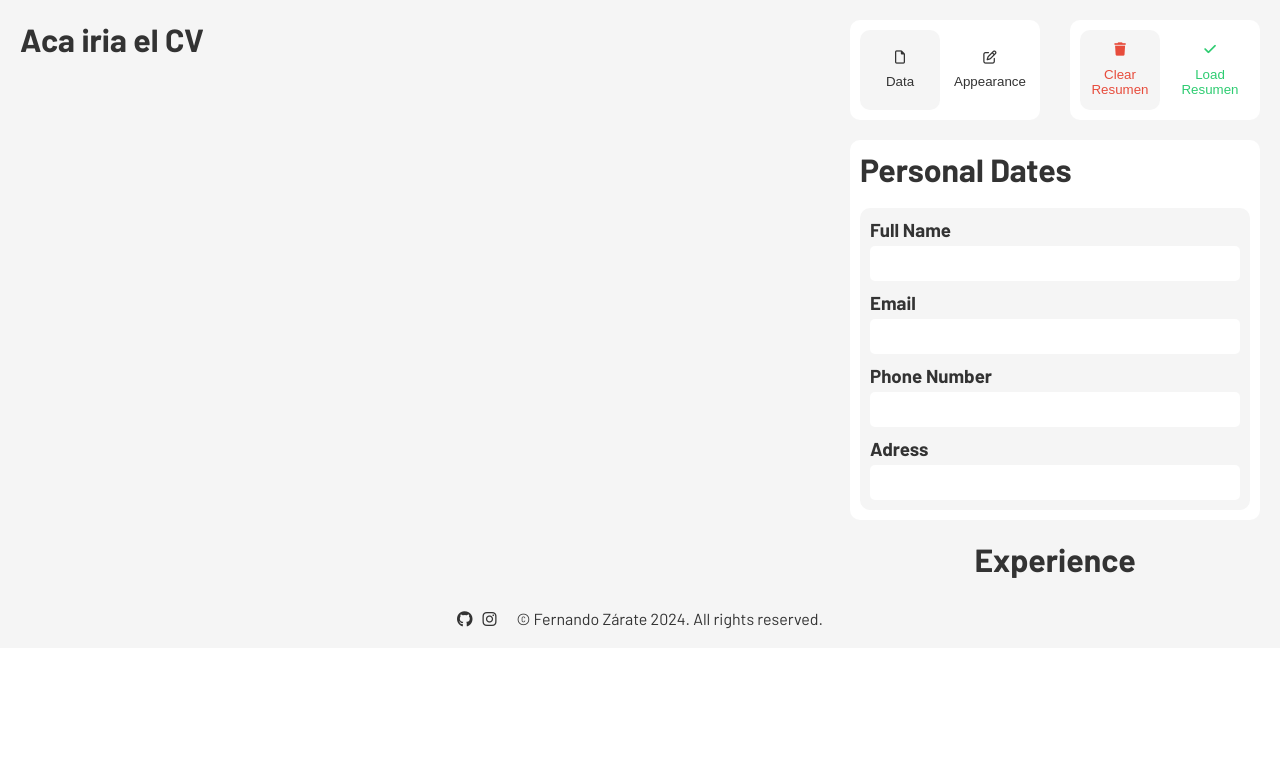
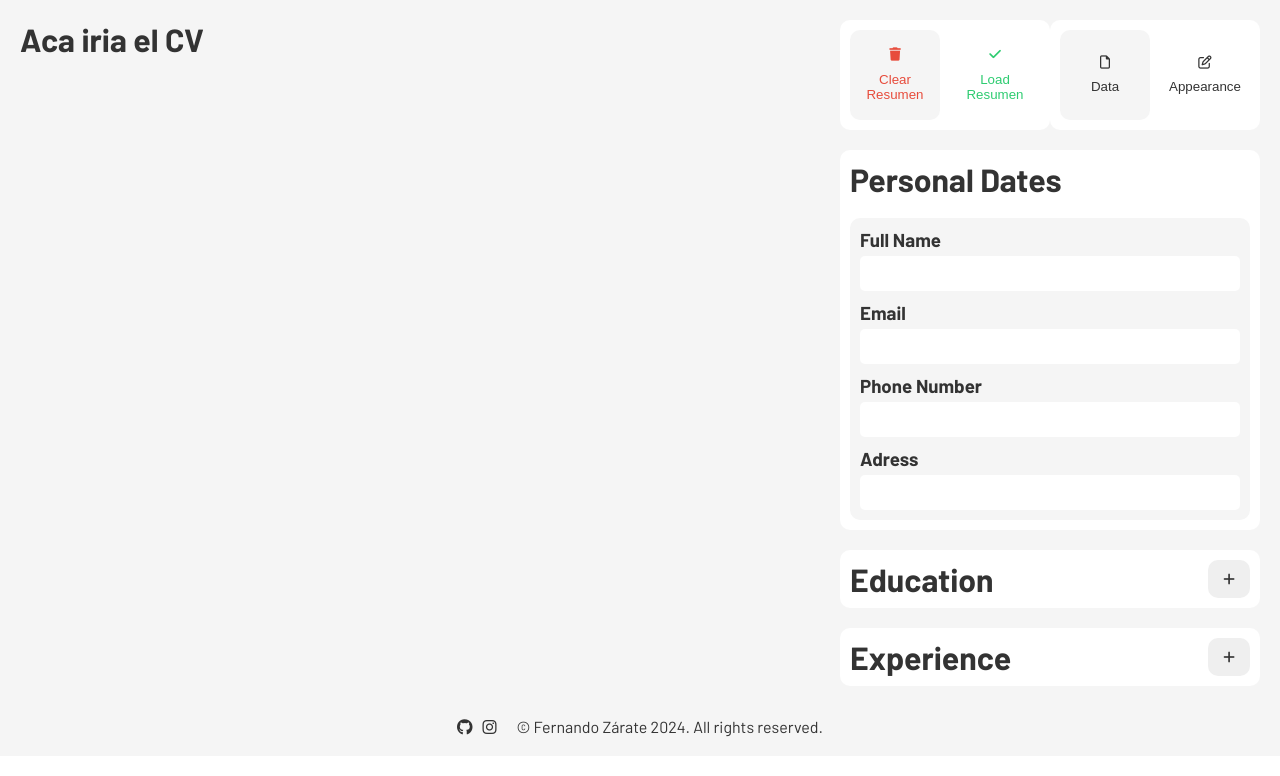
Before and after one commit to fernandozarate07/Project-CV-Application, a React (Vite) app: page / in a window 1280 px wide. Shown: the top 776 px of the page. Built offline with nearby package versions, Linux system fonts and the light colour scheme.

Commit message:
Add Experience and Education component

```diff
--- a/src/components/App.jsx
+++ b/src/components/App.jsx
@@ -1,7 +1,7 @@
 import { useState } from "react";
 import "../css/App.css";
 import OptionsBar from "./OptionsBar/OptionsBar";
-import AppearanceSection from "./ appearanceSection/ appearanceSection";
+import AppearanceSection from "./ AppearanceSection/ appearanceSection";
 import DataSection from "./DataSection/DataSection";
 import FooterSection from "./FooterSection/FooterSection";
 import LoadBar from "./LoadBar/LoadBar";
@@ -16,8 +16,8 @@ function App() {
         <div className="app__controlPanel">
           {/* optionBar & loadBar */}
           <div className="app__barContainer">
+            <LoadBar />
             <OptionsBar setActiveSection={setActiveSection} />
-            <LoadBar />
           </div>
           {/* sectionTab */}
           <div className="sectionTab__container">
--- a/src/components/DataSection/DataSection.jsx
+++ b/src/components/DataSection/DataSection.jsx
@@ -5,7 +5,22 @@ function DataSection() {
   return (
     <div className="dataSection">
       <PersonalDetails />
-      <ExperienceEducation />
+      <ExperienceEducation
+        name="Education"
+        questions={{
+          questionOne: "What is the name of the institution?",
+          questionTwo: "What is your degree or title?",
+          questionThree: "Start and end year (separated by '/')",
+        }}
+      />
+      <ExperienceEducation
+        name="Experience"
+        questions={{
+          questionOne: "What is the name of the company?",
+          questionTwo: "What was your position?",
+          questionThree: "Start and end year (separated by '/')",
+        }}
+      />
     </div>
   );
 }
--- a/src/components/DataSection/Experience & Education.jsx
+++ b/src/components/DataSection/Experience & Education.jsx
@@ -1,9 +1,63 @@
-const ExperienceEducation = () => {
+import { useState } from "react";
+import ModalEE from "./ModalEE";
+
+const ExperienceEducation = ({ name, questions }) => {
+  const [isModalOpen, setIsModalOpen] = useState(false);
+  const [cards, setCards] = useState([]); // Estado para manejar las tarjetas
+
+  const handleAddCard = (data) => {
+    const newCard = {
+      id: Date.now(),
+      institution: data.institution,
+      title: data.title,
+      date: data.date,
+    };
+    setCards([...cards, newCard]);
+    setIsModalOpen(false);
+  };
+
   return (
-    <div className="experience__container">
-      <h1>Experience</h1>
-      <div className="experience__content"></div>
+    <div className="experienceEducation__container">
+      <div className="experienceEducation__title">
+        <h1>{name}</h1>
+        <button onClick={() => setIsModalOpen(true)}>
+          <i className="fa-solid fa-plus" />
+        </button>
+      </div>
+
+      {/* Solo renderiza experienceEducation__content si hay al menos una tarjeta */}
+      {cards.length > 0 && (
+        <div className="experienceEducation__content">
+          {cards.map((card) => (
+            <div key={card.id} className="infoCard__container">
+              <div className="infoCard__content">
+                <h3>{card.title}</h3>
+                <p>{card.institution}</p>
+                <p>{card.date}</p>
+              </div>
+              <div className="infoCard__options">
+                <button>
+                  <i className="fa-solid fa-eye" />
+                </button>
+                <button>
+                  <i className="fa-solid fa-trash" />
+                </button>
+              </div>
+            </div>
+          ))}
+        </div>
+      )}
+
+      <ModalEE
+        isOpen={isModalOpen}
+        onClose={() => setIsModalOpen(false)}
+        onSubmit={handleAddCard}
+        questionOne={questions.questionOne}
+        questionTwo={questions.questionTwo}
+        questionThree={questions.questionThree}
+      />
     </div>
   );
 };
+
 export default ExperienceEducation;
--- /dev/null
+++ b/src/components/DataSection/ModalEE.jsx
@@ -0,0 +1,43 @@
+const ModalEE = ({ isOpen, onClose, onSubmit, questionOne, questionTwo, questionThree }) => {
+  if (!isOpen) return null;
+
+  let title = "";
+  let institution = "";
+  let date = "";
+
+  const handleSubmit = () => {
+    onSubmit({
+      institution,
+      title,
+      date,
+    });
+  };
+
+  return (
+    <div className="modal__container">
+      <div className="modal__content">
+        <div className="modal__question">
+          <h3>{questionOne}</h3>
+          <input type="text" onChange={(e) => (title = e.target.value)} />
+        </div>
+        <div className="modal__question">
+          <h3>{questionTwo}</h3>
+          <input type="text" onChange={(e) => (institution = e.target.value)} />
+        </div>
+        <div className="modal__question">
+          <h3>{questionThree}</h3>
+          <input type="text" onChange={(e) => (date = e.target.value)} />
+        </div>
+      </div>
+      <div className="modal__actions">
+        <button className="red" onClick={onClose}>
+          Cancel
+        </button>
+        <button className="green" onClick={handleSubmit}>
+          Add
+        </button>
+      </div>
+    </div>
+  );
+};
+export default ModalEE;
--- a/src/components/LoadBar/LoadBar.jsx
+++ b/src/components/LoadBar/LoadBar.jsx
@@ -10,12 +10,12 @@ function LoadBar() {
   return (
     <div className="loadBar__container">
       {/* Botón para Data */}
-      <button className="loadBar__button active clear" onClick={() => handleTabClick("clear")}>
+      <button className="loadBar__button active red" onClick={() => handleTabClick("clear")}>
         <i className="fa-solid fa-trash" /> Clear Resumen
       </button>
 
       {/* Botón para Appearance */}
-      <button className="loadBar__button inactive load" onClick={() => handleTabClick("load")}>
+      <button className="loadBar__button inactive green" onClick={() => handleTabClick("load")}>
         <i className="fa-solid fa-check" /> Load Resumen
       </button>
     </div>
--- a/src/css/App.css
+++ b/src/css/App.css
@@ -38,19 +38,14 @@
 }
 .optionBar__button,
 .loadBar__button {
-  width: 80px;
-  height: 80px;
+  width: 90px;
+  height: 90px;
 
   display: flex;
   flex-direction: column;
   justify-content: center;
   align-items: center;
   gap: 10px;
-
-  border: none;
-  border-radius: 10px;
-
-  cursor: pointer;
 }
 .active {
   background-color: var(--background-grey-soft);
@@ -58,10 +53,10 @@
 .inactive {
   background-color: transparent;
 }
-.clear {
+.red {
   color: var(--red-delete);
 }
-.load {
+.green {
   color: var(--green-load);
 }
 .sectionTab__container {
@@ -116,6 +111,99 @@
   border-radius: 5px;
   outline: none;
 }
+.experienceEducation__container {
+  padding: 10px;
+  width: 100%;
+
+  display: flex;
+  flex-direction: column;
+  gap: 20px;
+
+  border-radius: 10px;
+  background-color: var(--white);
+}
+.experienceEducation__title {
+  display: flex;
+  justify-content: space-between;
+}
+.experienceEducation__title button {
+  padding: 10px 15px;
+}
+.experienceEducation__content {
+  padding: 10px;
+  display: flex;
+  flex-direction: column;
+  gap: 10px;
+
+  background-color: var(--background-grey-soft);
+  border-radius: 10px;
+}
+.infoCard__container {
+  padding: 10px;
+
+  display: flex;
+  justify-content: space-between;
+  gap: 10px;
+
+  background-color: var(--white);
+  border-radius: 10px;
+}
+.infoCard__content {
+  display: flex;
+  flex-direction: column;
+  gap: 10px;
+}
+.infoCard__options {
+  display: flex;
+  flex-direction: column;
+  justify-content: space-around;
+}
+.modal__container {
+  width: 100%;
+  padding: 10px;
+
+  display: flex;
+  flex-direction: column;
+  justify-content: center;
+  align-items: flex-start;
+  gap: 20px;
+
+  background-color: var(--background-grey-soft);
+  border-radius: 10px;
+}
+.modal__content {
+  width: 100%;
+}
+.modal__question {
+  width: 100%;
+
+  display: flex;
+  flex-direction: column;
+  gap: 10px;
+}
+.modal__question input {
+  padding: 10px;
+  width: 100%;
+
+  border: none;
+  border-radius: 5px;
+  outline: none;
+
+  background-color: var(--white);
+}
+.modal__actions {
+  width: 100%;
+
+  display: flex;
+  justify-content: center;
+  align-items: center;
+  gap: 20px;
+}
+.modal__actions button {
+  padding: 10px;
+  background-color: var(--white);
+}
+
 /* footer */
 .footer__Container {
   display: flex;
--- a/src/css/root.css
+++ b/src/css/root.css
@@ -26,6 +26,11 @@ button,
 a {
   color: var(--black-charcoal);
 }
+button {
+  cursor: pointer;
+  border: none;
+  border-radius: 10px;
+}
 #root {
   background-color: var(--background-grey-soft);
 }
```
Also changed, not shown: src/components/DataSection/Education.jsx (deleted).
